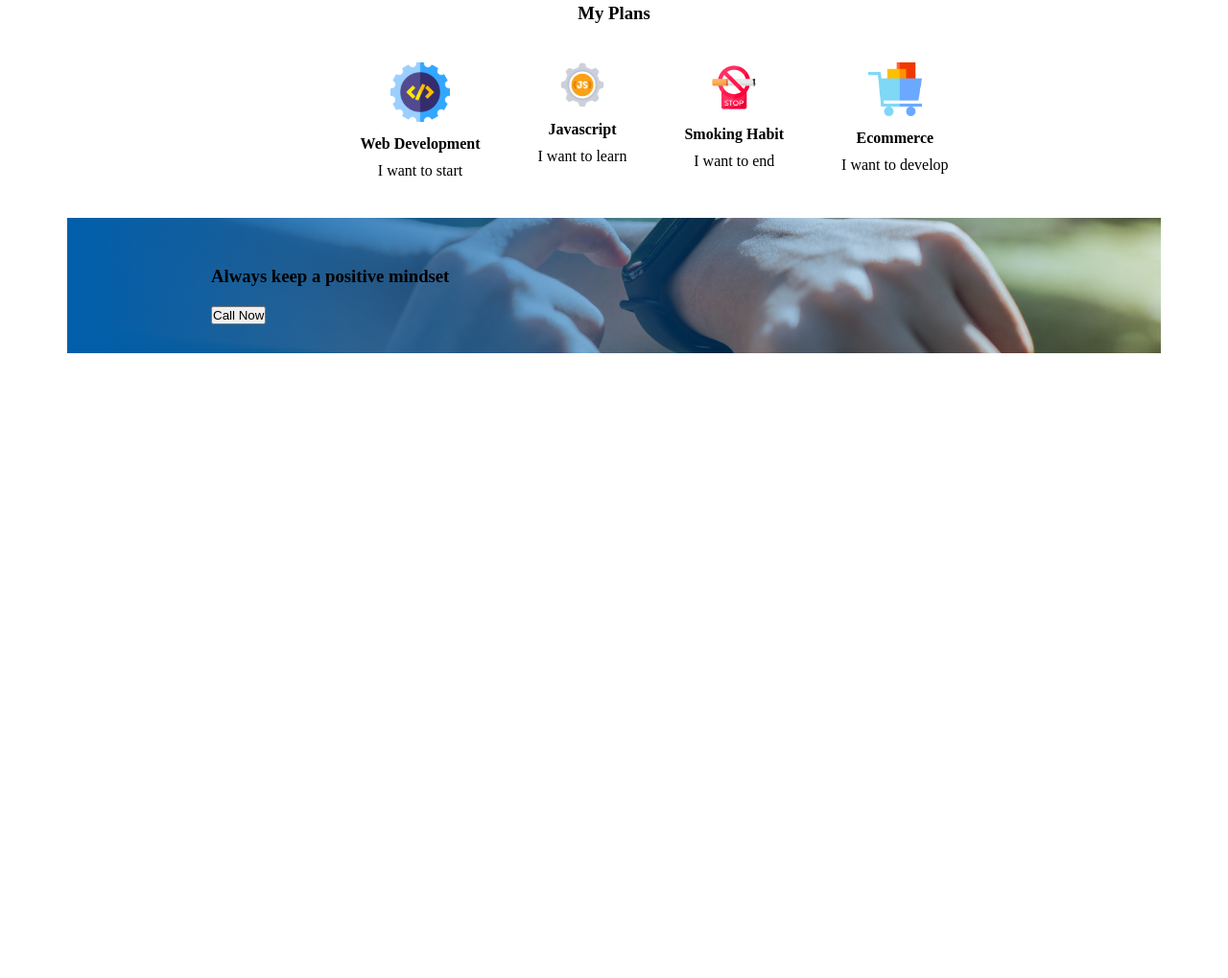
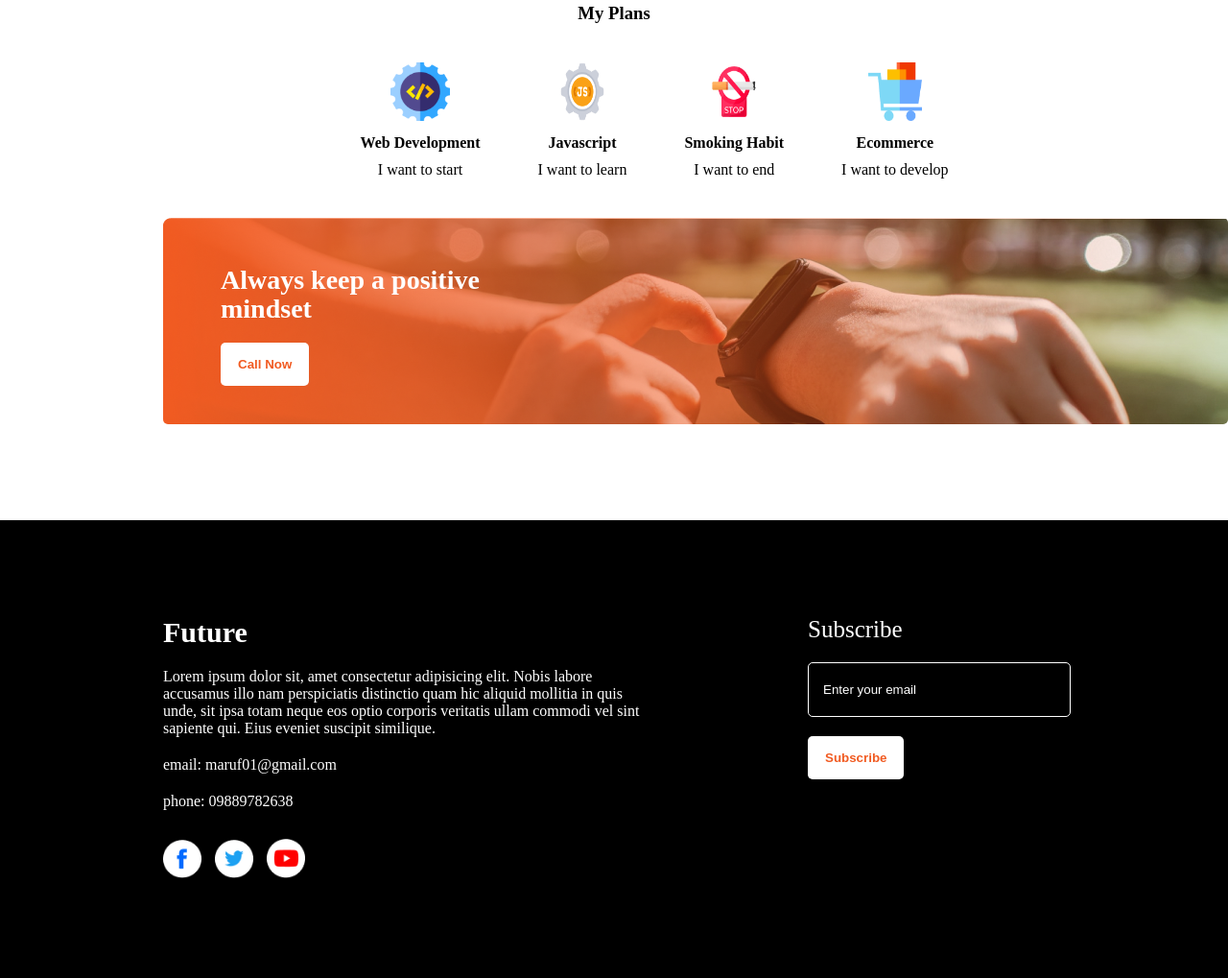
Before and after one commit to bscsemaruf/assignment-01-new-year, a plain HTML site: page index.html in a window 1280 px wide. Shown: the part 1620-2639 px from the top of the page at 96% size. Before the commit the page ends 2008 px from the top, so only its background shows below. Drawn offline with Linux system fonts and the light colour scheme.

Commit message:
end footer

```diff
--- a/index.html
+++ b/index.html
@@ -59,6 +59,24 @@
             <h3>Always keep a positive mindset</h3>
             <button class="call-btn">Call Now</button>
         </section>
+        <footer class="footer-container">
+            <div class="future">
+                <h3>Future</h3>
+                <p>Lorem ipsum dolor sit, amet consectetur adipisicing elit. Nobis labore accusamus illo nam perspiciatis distinctio quam hic aliquid mollitia in quis unde, sit ipsa totam neque eos optio corporis veritatis ullam commodi vel sint sapiente qui. Eius eveniet suscipit similique.</p>
+                <p>email: maruf01@gmail.com</p>
+                <p>phone: 09889782638</p>
+                <div class="social-icon">
+                    <img src="./images/icons/fb.png" alt="">
+                    <img src="./images/icons/twitter.png" alt="">
+                    <img src="./images/icons/youtube.png" alt="">
+                </div>
+            </div>
+            <div class="subscribe">
+                <h3>Subscribe</h3>
+                <input class="subscribe-input" type="email" placeholder="Enter your email"> <br>
+                <button class="subscribe-btn">Subscribe</button>
+            </div>
+        </footer>
 
     </main>
 </body>
--- a/styles/style.css
+++ b/styles/style.css
@@ -2,6 +2,7 @@
     margin: 0;
     padding: 0;
 }
+/* header section */
 .header-container{
     background-image: url('../images/banner/banner1.png');
     background-repeat: no-repeat;
@@ -36,6 +37,7 @@
     color: white;
     border: none;
 }
+/* main section */
 .about-me{
     display: flex;
 }
@@ -69,6 +71,7 @@
     color: lightgreen;
     padding-right: 5px;
 }
+/* plan section */
 .plans-container h3{
     text-align: center;
     margin-top: -80px;
@@ -78,6 +81,7 @@
     display: flex;
     margin-left: 27%;
     /* align-items:center; */
+
 }
 .plans div{
     padding: 20px 30px;
@@ -85,24 +89,99 @@
 }
 .plans div img{
     width: 50%;
+    height: 50%;
+
 }
 .plans div h4{
     padding: 10px 0;
 }
+
 .gradient-part{
-    margin: 20px;
-    background-image: url('../images/gradient1.png'), url('../images/watch.png');
+    margin-top: 20px;
+    background-image: url('../images/gradient2.png'), url('../images/watch.png');
+    /* background-image: linear-gradient(to left,gray, orange),url('../images/watch.png'); */
+    /* background-position: center; */
     background-repeat: no-repeat;
-    background-position: center;
-
-
-
+    border-radius: 5px;
+    margin-left: 170px;
 }
 .gradient-part h3{
-   padding: 50px 0 20px 200px;
+   padding: 50px 0 20px 60px;
+   width: 25%;
+   line-height: 30px;
+   font-weight:700;
+   color: white;
+   font-size: 28px;
 
 }
 .call-btn{
-    margin-left: 200px;
-    margin-bottom: 30px;
+    margin-left: 60px;
+    margin-bottom: 40px;
+    padding: 15px 18px;
+    font-weight: 600;
+    background-color: white;
+    border-radius: 5px;
+    color:  #F15B22;
+    border: none;
 }
+/* footer section */
+.footer-container{
+    display: flex;
+    margin-top: 100px;
+    padding-top: 100px;
+    background-color: black;
+}
+.future{
+
+    width: 40%;
+    padding-left: 170px;
+    color: white;
+
+}
+.future h3{
+    padding-bottom: 20px;
+    font-weight: 700;
+    font-size: 30px;
+}
+.future p{
+    padding-bottom: 20px;
+    font-weight: 400;
+}
+.social-icon{
+    padding-top: 10px;
+    margin-bottom: 100px;
+
+}
+.social-icon img{
+    width: 40px;
+    padding-right: 10px;
+}
+.subscribe{
+    color: white;
+    padding-left: 160px;
+}
+.subscribe h3{
+    padding-bottom: 20px;
+    font-weight: 500;
+    font-size: 25px;
+}
+.subscribe-input{
+    margin-bottom: 20px;
+    padding: 20px 80px 20px 15px;
+    border:1px solid white;
+    background-color: black;
+    border-radius: 5px;
+    color: aliceblue;
+
+}
+::placeholder{
+    color: white;
+}
+.subscribe-btn{
+    padding: 15px 18px;
+    font-weight: 600;
+    background-color: white;
+    border-radius: 5px;
+    color:  #F15B22;
+    border: none;
+}
```
Also changed, not shown: 1 other file.
